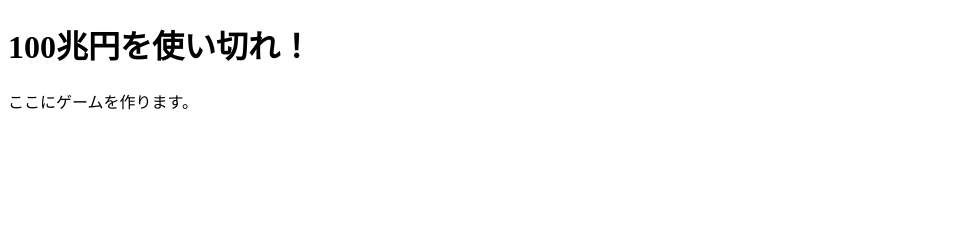
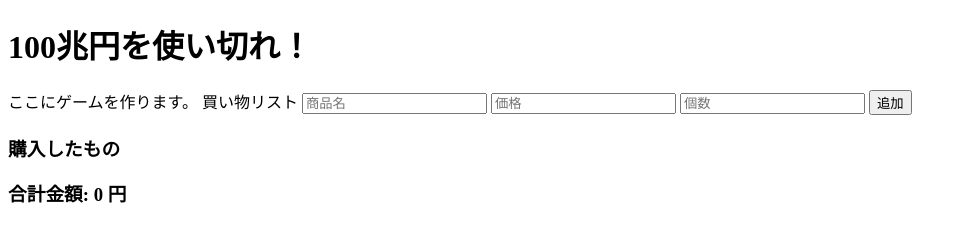
Before and after one commit to mozaik9999/100trillion-site, a plain HTML site: page index.html in a window 1280 px wide. Shown: the whole page, without its empty margins (0-967 px from the left). Drawn offline with Linux system fonts and the light colour scheme.

Commit message:
index.html を更新

```diff
--- a/index.html
+++ b/index.html
@@ -7,7 +7,21 @@
 </head>
 <body>
     <h1>100兆円を使い切れ！</h1>
-    <p>ここにゲームを作ります。</p>
+    <p>ここにゲームを作ります。
+        </<h2>買い物リスト</h2>
+<input type="text" id="itemName" placeholder="商品名">
+<input type="number" id="itemPrice" placeholder="価格">
+<input type="number" id="itemQuantity" placeholder="個数">
+<button onclick="addItem()">追加</button>
+
+<h3>購入したもの</h3>
+<ul id="shoppingList"></ul>
+
+<h3>合計金額: <span id="totalAmount">0</span> 円</h3>
+
+<script src="script.js"></script>
+
+
     <script src="script.js"></script>
 
 </body>
```
